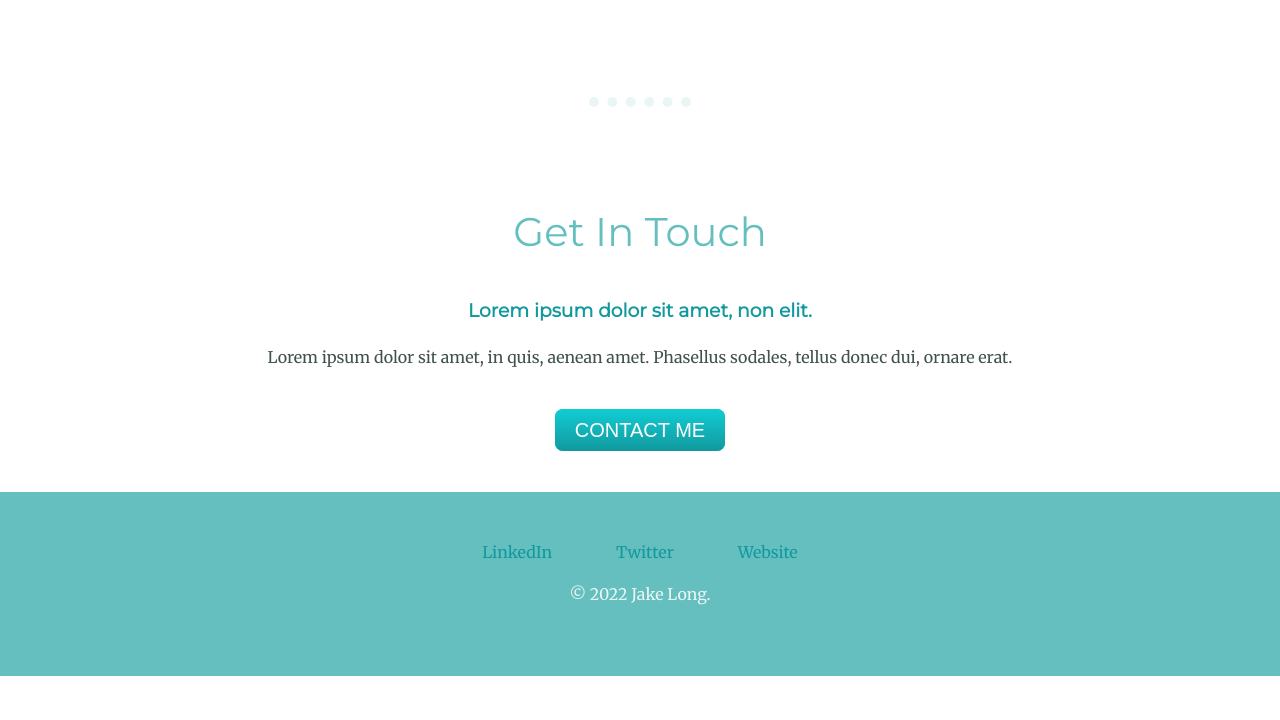
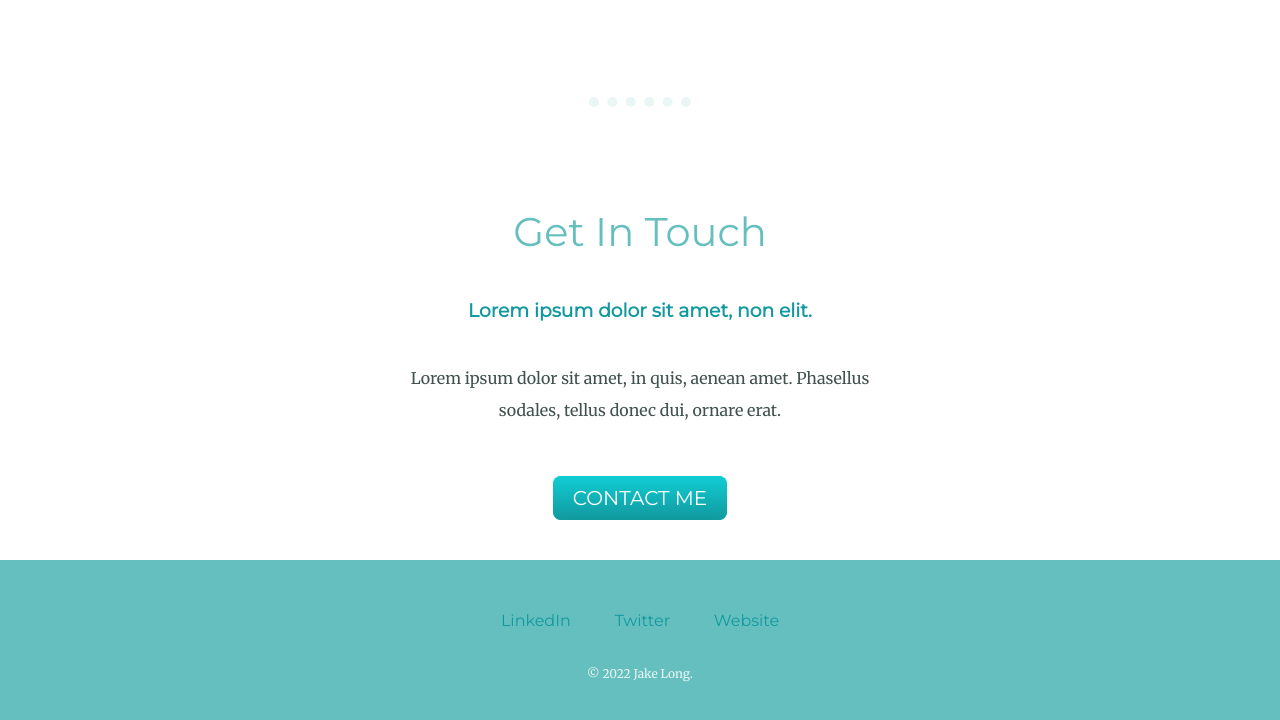
Before and after one commit to AJaySRao/Web_Essentials, a plain HTML site: page CSS-Site/index.html in a window 1280 px wide. Shown: the part 1460-2180 px from the top of the page. Before the commit the page ends 2136 px from the top, so only its background shows below. Drawn offline with Linux system fonts and the light colour scheme.

Commit message:
CSS Font-property

```diff
--- a/CSS-Site/css/styles.css
+++ b/CSS-Site/css/styles.css
@@ -51,9 +51,7 @@ p {
 
 .bottom-container{
     background-color: #66BFBF;
-    position:relative;
-    padding-bottom:50px;
-    padding-top: 50px;
+    padding: 50px 0 20px;
 }
 
 .bottom-cloud{
@@ -69,17 +67,19 @@ p {
 }
 a{
     color:#11999E;
-
+    font-family: 'Montserrat', sans-serif;
+    margin: 10px 20px;
+    text-decoration:none;
 }
 
-.footer-link {
-    text-decoration:none;
-    margin:30px;
+a:hover {
+color: #EAF6F6;
 }
 
 .bottom-container p{
     color:#EAF6F6;
-    line-height:2;
+    font-size:0.75rem;
+    padding: 20px 0;
 }
 .profile {
     margin:60px auto 60px auto;
@@ -104,7 +104,8 @@ a{
 }
 
 .desc-2 {
-    padding-bottom:30px;
+    margin:40px auto 60px;
+    width: 40%;
 }
 
 .btn {
@@ -117,7 +118,7 @@ a{
     -webkit-border-radius: 8;
     -moz-border-radius: 8;
     border-radius: 8px;
-    font-family: Arial;
+    font-family: 'Montserrat', sans-serif;
     color: #ffffff;
     font-size: 20px;
     padding: 10px 20px 10px 20px;
```
